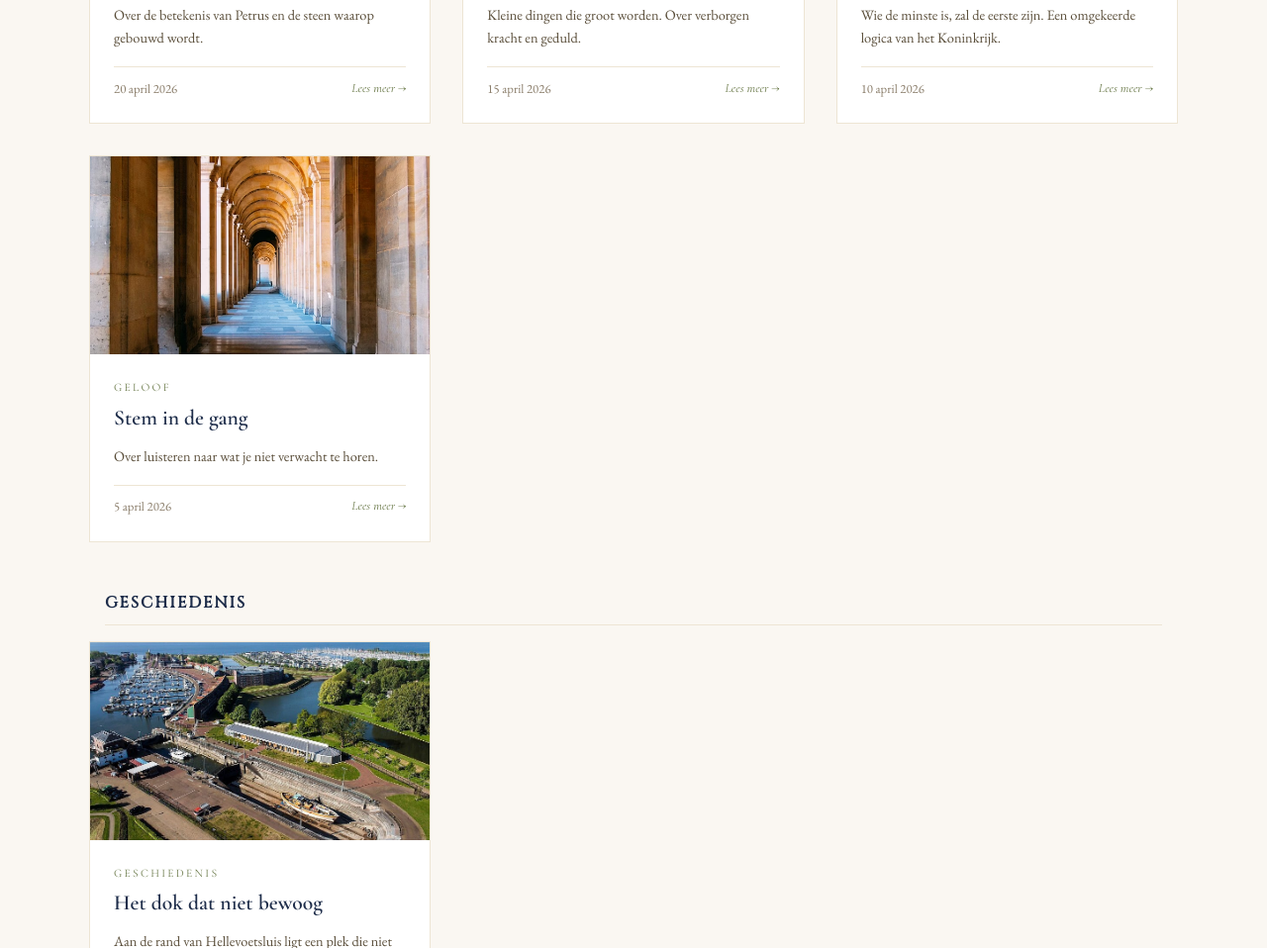
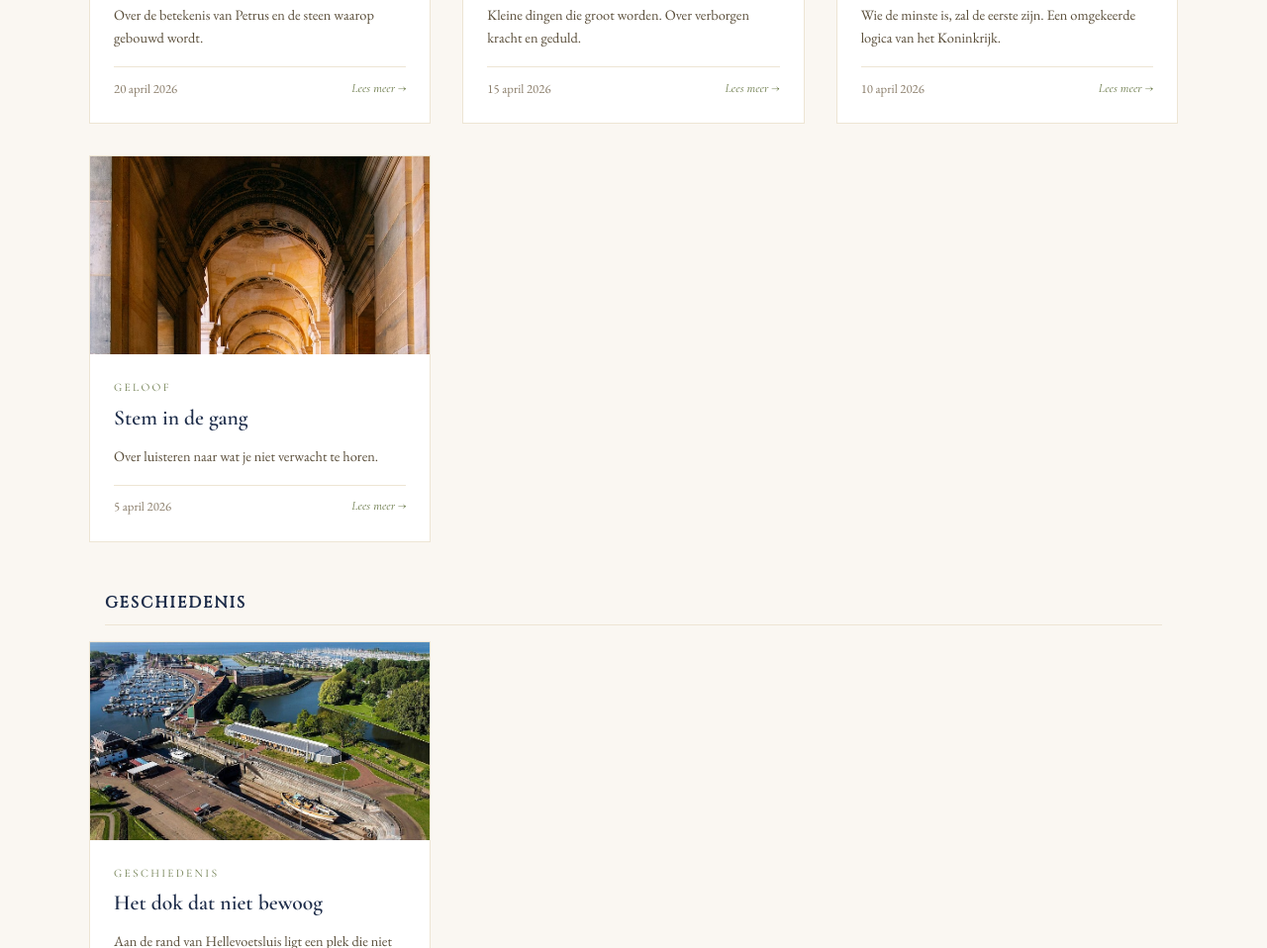
Before and after one commit to JoDro79/woord-op-weg, a plain HTML site: page index.html in a window 1280 px wide. Shown: the part 3116-4074 px from the top of the page at 99% size. Drawn offline with nearby package versions, Linux system fonts and the light colour scheme.

Commit message:
Update index.html

```diff
--- a/index.html
+++ b/index.html
@@ -703,7 +703,7 @@
           </div>
         </div>
         <div class="article-card" onclick="openArticle('stem')">
-          <img class="card-img" src="images/gang.jpg" alt="Stem in de gang" onerror="this.style.display='none'">
+         <img class="card-img" src="images/gang.jpg" alt="Stem in de gang" style="object-position:top" onerror="this.style.display='none'">
           <div class="card-body">
             <p class="card-category">Geloof</p>
             <h3 class="card-title">Stem in de gang</h3>
```
